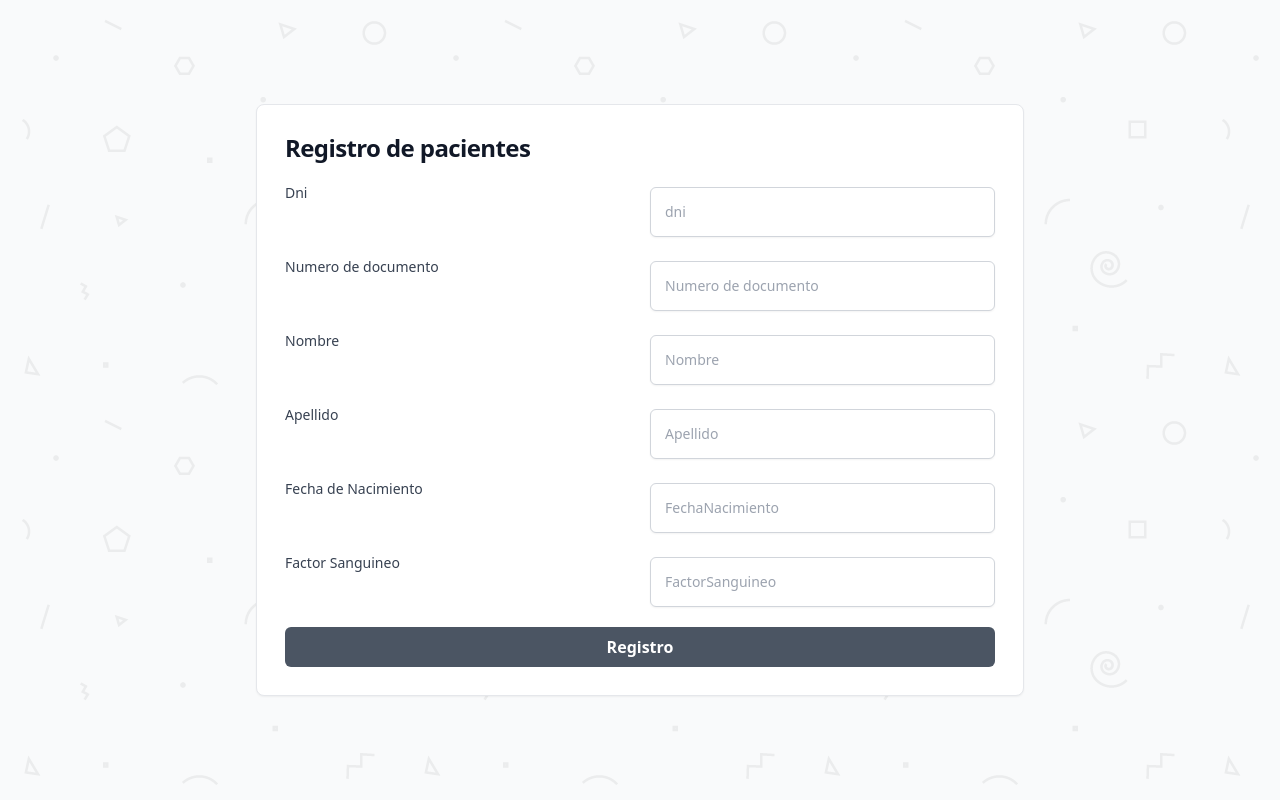
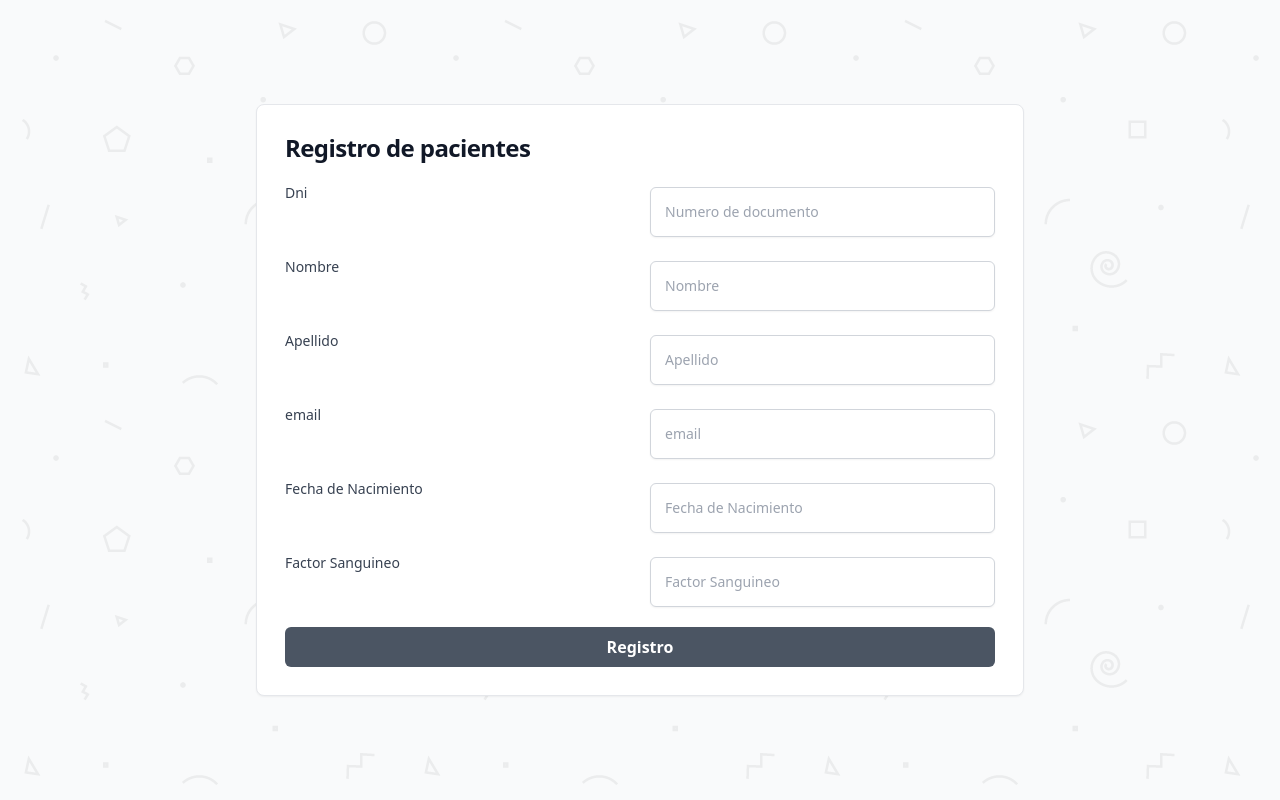
Before and after one commit to No-Country-simulation/h1-14-node-react, a React (Vite) app in the folder front/: page /paciente in a window 1280 px wide. Built offline with nearby package versions, Linux system fonts and the light colour scheme.

Commit message:
nombres corregidos

```diff
--- a/front/src/Pages/PacienteRegistry/Index.jsx
+++ b/front/src/Pages/PacienteRegistry/Index.jsx
@@ -11,17 +11,17 @@ function PacienteRegistry() {
                     </h1>
                     <form class="grid gap-5 grid-cols-2 md:grid-cols-2">
                         <label for="dni" class="block text-sm font-medium text-gray-700" >Dni</label>
-                        <input type="text" placeholder='dni' className='inputClass' class="mt-1 block w-full border border-gray-300  p-3.5 rounded-md shadow-sm focus:ring-indigo-500 focus:border-indigo-500 sm:text-sm" />
-                        <label for="NumeroDocumento" class="block text-sm font-medium text-gray-700" >Numero de documento</label>
                         <input type="text" placeholder='Numero de documento' className='inputClass' class="mt-1 block w-full border border-gray-300  p-3.5 rounded-md shadow-sm focus:ring-indigo-500 focus:border-indigo-500 sm:text-sm" />
                         <label for="Nombre" class="block text-sm font-medium text-gray-700" >Nombre</label>
                         <input type="text" placeholder='Nombre' className='inputClass' class="mt-1 block w-full border border-gray-300  p-3.5 rounded-md shadow-sm focus:ring-indigo-500 focus:border-indigo-500 sm:text-sm" />
                         <label for="Apellido" class="block text-sm font-medium text-gray-700" >Apellido</label>
                         <input type="text" placeholder='Apellido' className='inputClass' class="mt-1 block w-full border border-gray-300  p-3.5 rounded-md shadow-sm focus:ring-indigo-500 focus:border-indigo-500 sm:text-sm" />
-                        <label for="dni" class="block text-sm font-medium text-gray-700" >Fecha de Nacimiento</label>
-                        <input type="text" placeholder='FechaNacimiento' className='inputClass' class="mt-1 block w-full border border-gray-300  p-3.5 rounded-md shadow-sm focus:ring-indigo-500 focus:border-indigo-500 sm:text-sm" />
+                        <label for="email" class="block text-sm font-medium text-gray-700" >email</label>
+                        <input type="text" placeholder='email' className='inputClass' class="mt-1 block w-full border border-gray-300  p-3.5 rounded-md shadow-sm focus:ring-indigo-500 focus:border-indigo-500 sm:text-sm" />
+                        <label for="fechaNacimiento" class="block text-sm font-medium text-gray-700" >Fecha de Nacimiento</label>
+                        <input type="text" placeholder='Fecha de Nacimiento' className='inputClass' class="mt-1 block w-full border border-gray-300  p-3.5 rounded-md shadow-sm focus:ring-indigo-500 focus:border-indigo-500 sm:text-sm" />
                         <label for="FactorSanguineo" class="block text-sm font-medium text-gray-700" >Factor Sanguineo</label>
-                        <input type="text" placeholder='FactorSanguineo' className='inputClass' class="mt-1 block w-full border border-gray-300  p-3.5 rounded-md shadow-sm focus:ring-indigo-500 focus:border-indigo-500 sm:text-sm" />
+                        <input type="text" placeholder='Factor Sanguineo' className='inputClass' class="mt-1 block w-full border border-gray-300  p-3.5 rounded-md shadow-sm focus:ring-indigo-500 focus:border-indigo-500 sm:text-sm" />
 
 
                     </form>
```
